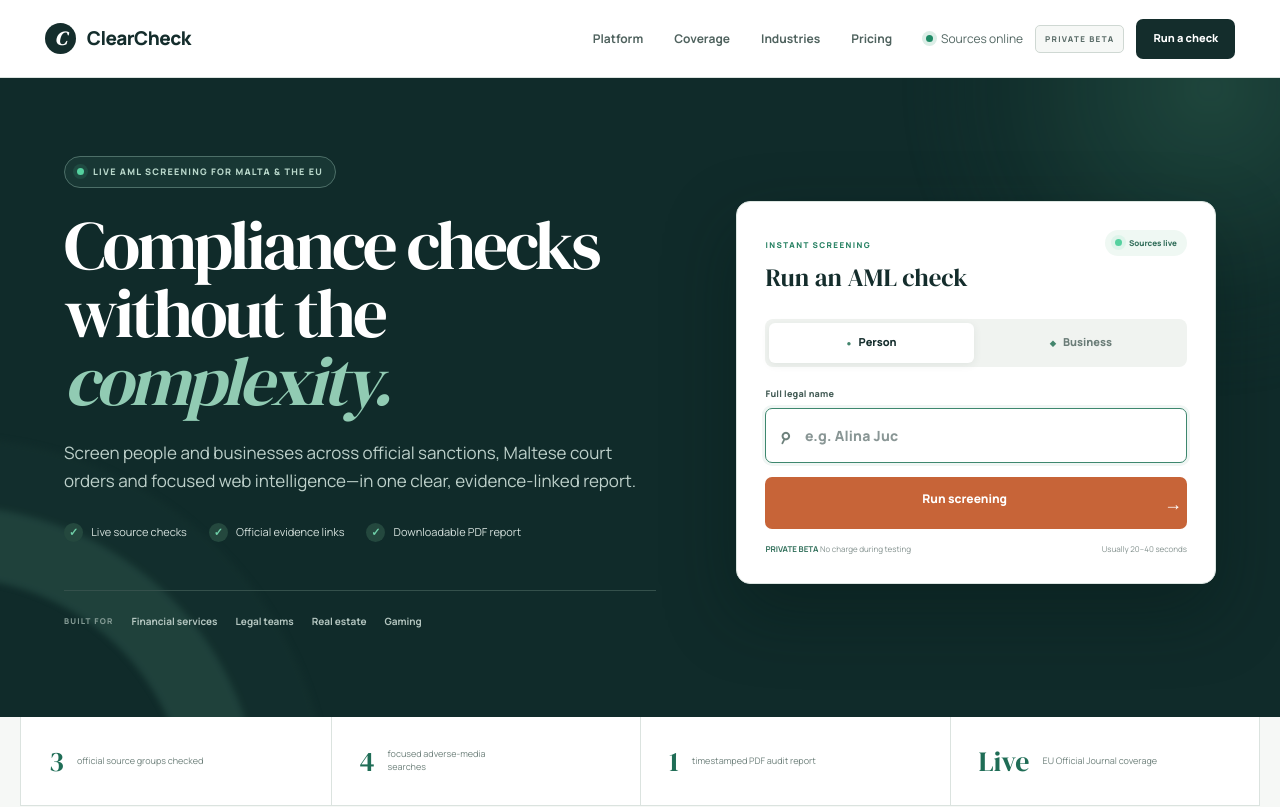
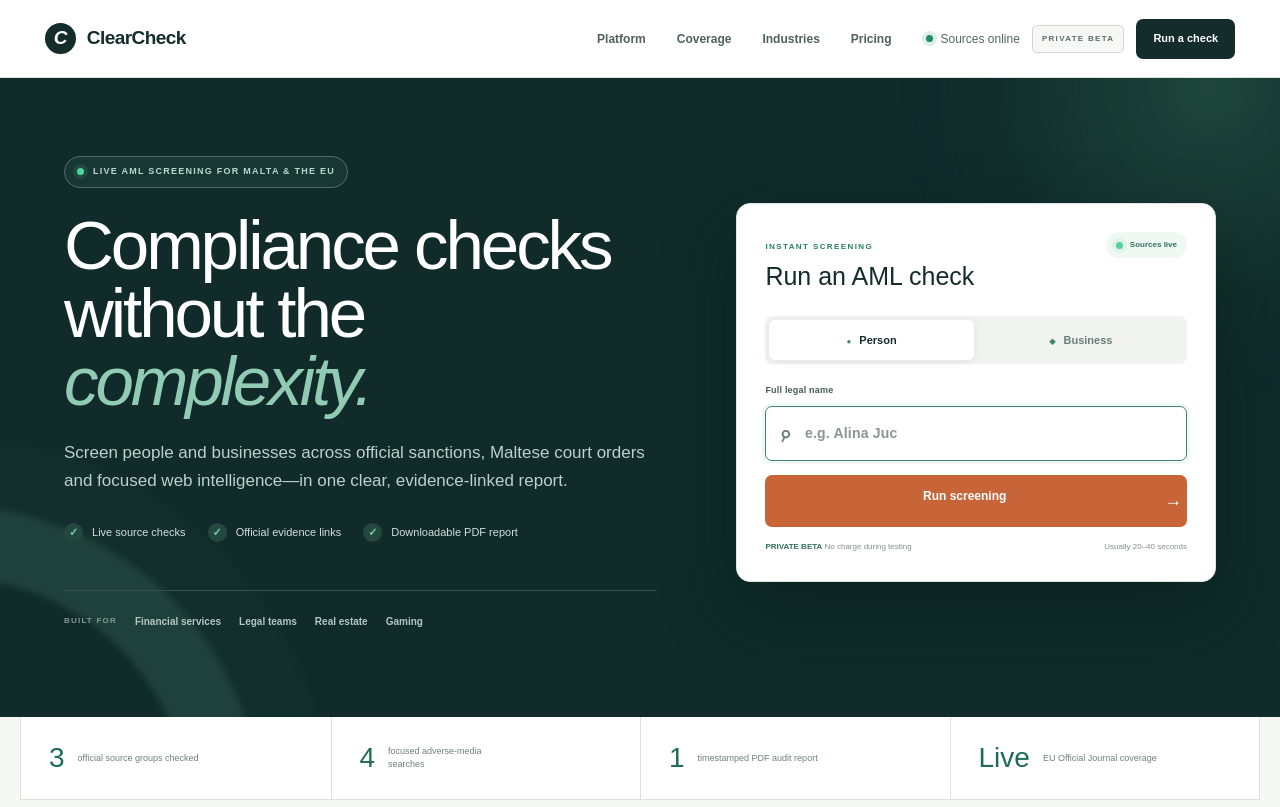
Before and after one commit to nic-gauci/ClearCheck, a Next.js app: page / in a window 1280 px wide. Shown: the top 807 px of the page. Built offline with nearby package versions, Linux system fonts and the light colour scheme.

Commit message:
Use Arial throughout ClearCheck

```diff
--- a/app/layout.tsx
+++ b/app/layout.tsx
@@ -1,17 +1,5 @@
 import type { Metadata } from "next";
-import { DM_Serif_Display, Manrope } from "next/font/google";
 import "./globals.css";
-
-const manrope = Manrope({
-  variable: "--font-sans",
-  subsets: ["latin"],
-});
-
-const dmSerif = DM_Serif_Display({
-  variable: "--font-display",
-  subsets: ["latin"],
-  weight: "400",
-});
 
 export const metadata: Metadata = {
   metadataBase: new URL("https://clearcheck-malta.nicgauci.chatgpt.site"),
@@ -36,11 +24,7 @@ export default function RootLayout({
 }>) {
   return (
     <html lang="en">
-      <body
-        className={`${manrope.variable} ${dmSerif.variable} antialiased`}
-      >
-        {children}
-      </body>
+      <body>{children}</body>
     </html>
   );
 }
```
Also changed, not shown: app/globals.css.
